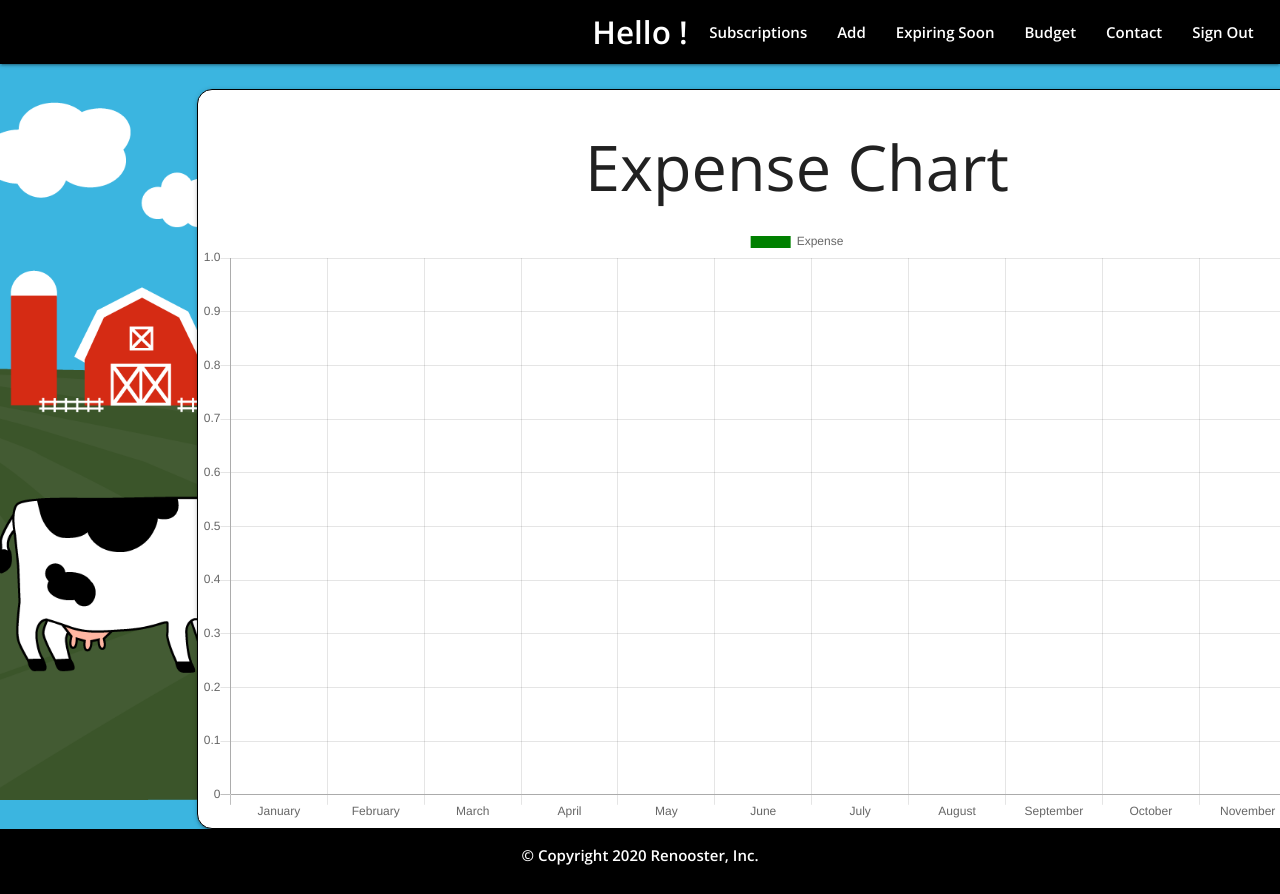
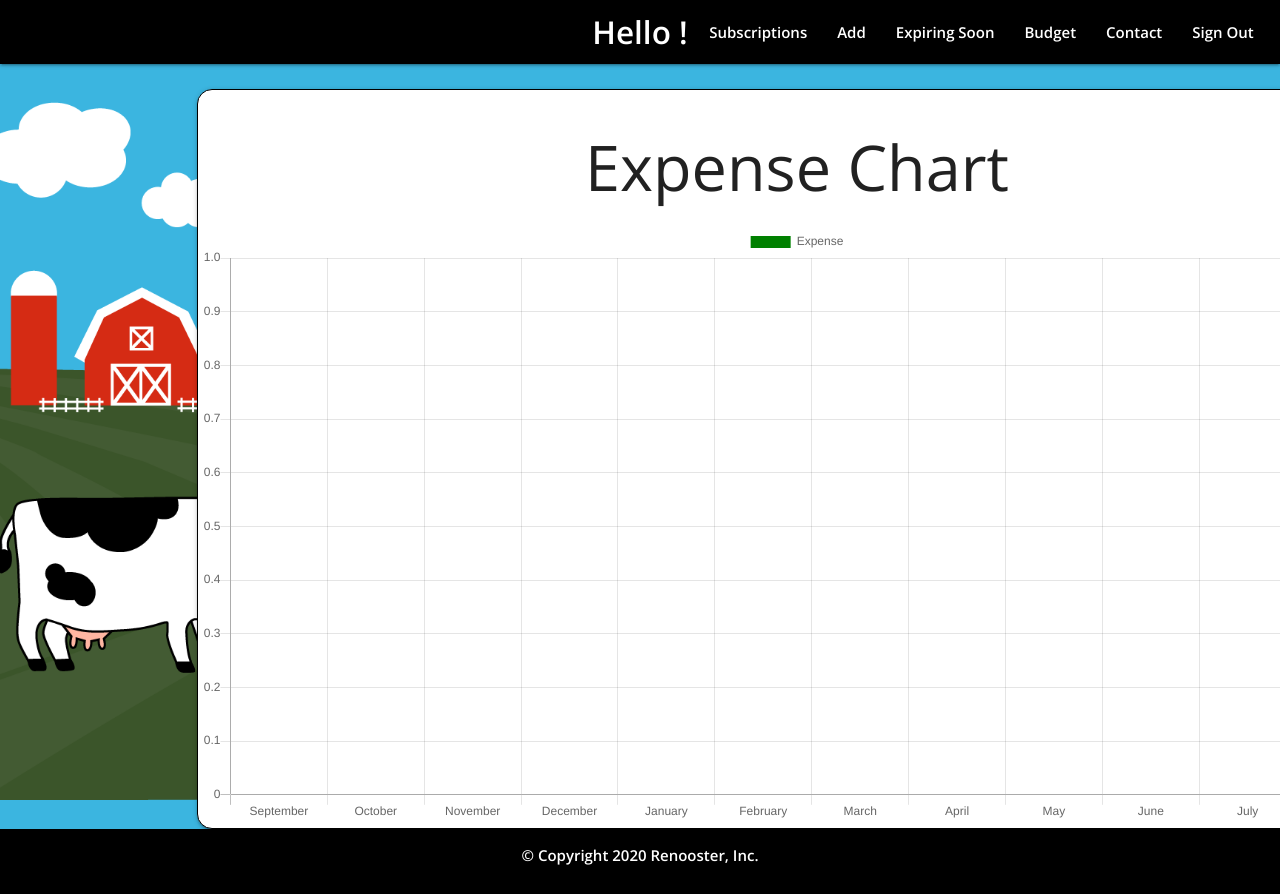
Before and after one commit to ckaley/renooster-too, a React (Create React App) app in the folder client/: page /budgetTracker in a window 1280 px wide. Shown: the top 894 px of the page. Built offline with nearby package versions, Linux system fonts and the light colour scheme; no server answers; a web font is replaced by a local one.

Commit message:
TUESDAY PUSH

```diff
--- a/client/src/pages/BudgetTracker.js
+++ b/client/src/pages/BudgetTracker.js
@@ -51,6 +51,10 @@ class BudgetTracker extends Component {
   render() {
     const data = {
       labels: [
+        "September",
+        "October",
+        "November",
+        "December",
         "January",
         "February",
         "March",
@@ -59,10 +63,6 @@ class BudgetTracker extends Component {
         "June",
         "July",
         "August",
-        "September",
-        "October",
-        "November",
-        "December",
       ],
       datasets: [
         {
```
